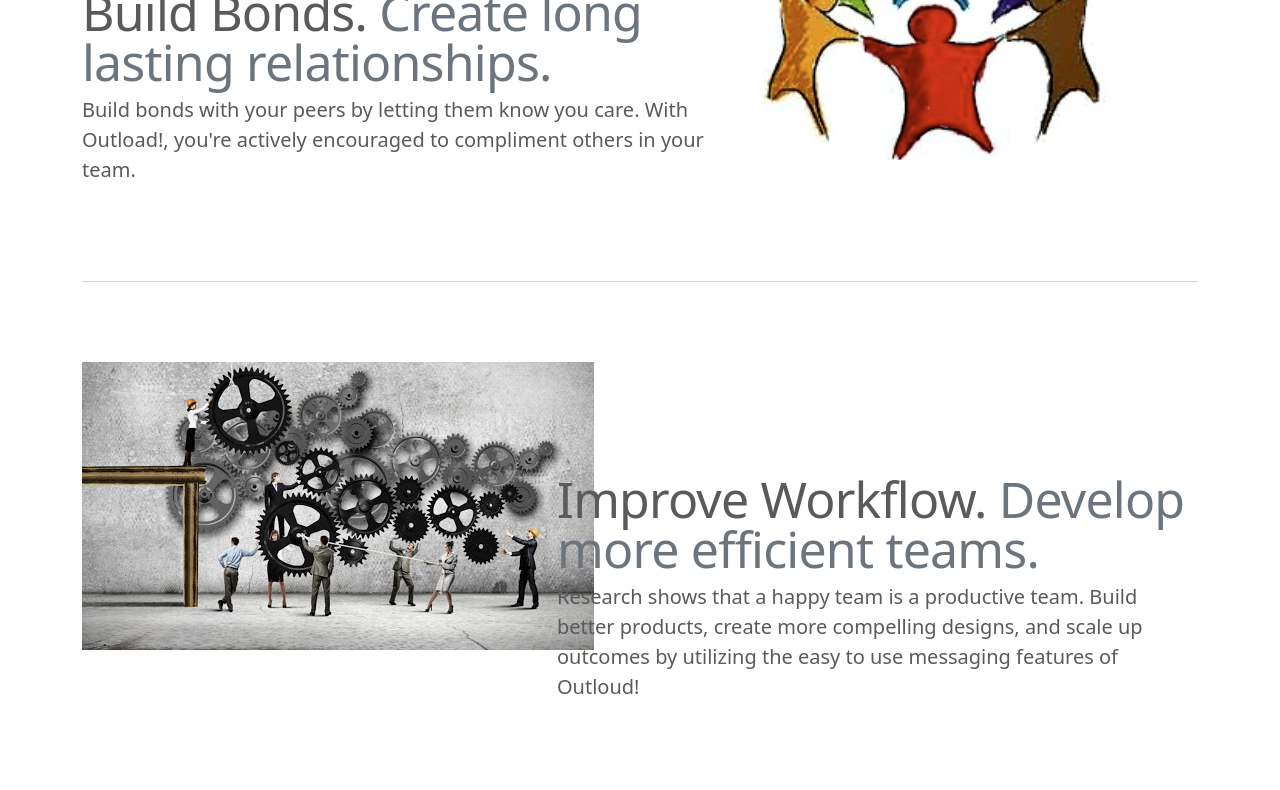
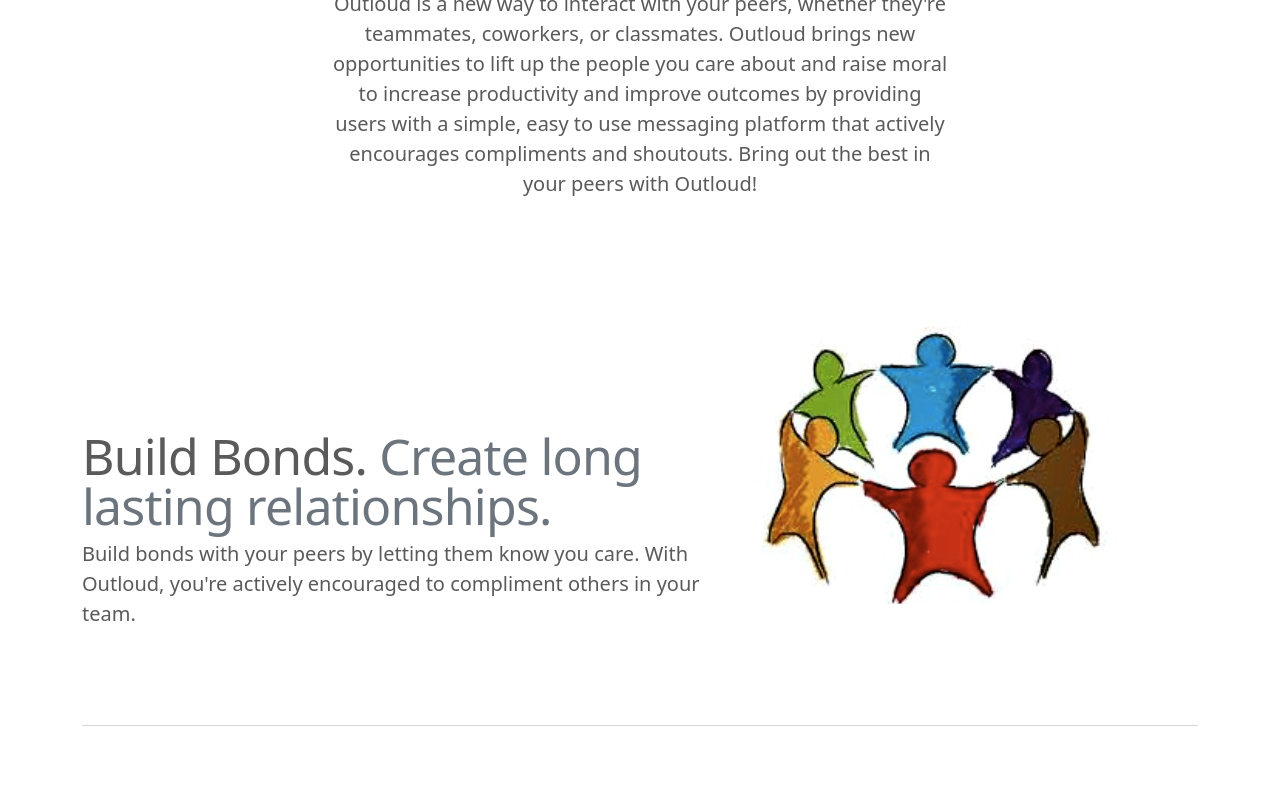
Before and after one commit to Kou-kun42/landing_page, a plain HTML site: page index.html in a window 1280 px wide. Shown: the part 749-1539 px from the top of the page. Drawn offline with nearby package versions, Linux system fonts and the light colour scheme.

Commit message:
Fixed navbar issues, added descriptions, and added hero message

```diff
--- a/index.html
+++ b/index.html
@@ -40,7 +40,7 @@
                             <li class="nav-item dropdown">
                                 <a
                                     class="nav-link dropdown-toggle"
-                                    href="./features.html"
+                                    href="#"
                                     id="dropdown01"
                                     data-bs-toggle="dropdown"
                                     aria-expanded="false"
@@ -50,6 +50,11 @@
                                     class="dropdown-menu"
                                     aria-labelledby="navbarDropdown"
                                 >
+                                    <a
+                                        class="dropdown-item"
+                                        href="./features.html"
+                                        >Outloud Features</a
+                                    >
                                     <a
                                         class="dropdown-item"
                                         href="./features.html#direct"
@@ -173,6 +178,22 @@
                 </a>
             </div>
 
+            <div class="px-4 py-5 my-5 text-center">
+                <h1 class="display-5 fw-bold">Outloud!</h1>
+                <div class="col-lg-6 mx-auto">
+                    <p class="lead mb-4">
+                        Outloud is a new way to interact with your peers,
+                        whether they're teammates, coworkers, or classmates.
+                        Outloud brings new opportunities to lift up the people
+                        you care about and raise moral to increase productivity
+                        and improve outcomes by providing users with a simple,
+                        easy to use messaging platform that actively encourages
+                        compliments and shoutouts. Bring out the best in your
+                        peers with Outloud!
+                    </p>
+                </div>
+            </div>
+
             <div id="marketing" class="container marketing">
                 <div class="row featurette">
                     <div class="col-md-7">
@@ -184,7 +205,7 @@
                         </h2>
                         <p class="lead">
                             Build bonds with your peers by letting them know you
-                            care. With Outload!, you're actively encouraged to
+                            care. With Outloud, you're actively encouraged to
                             compliment others in your team.
                         </p>
                     </div>
@@ -206,8 +227,8 @@
                         <p class="lead">
                             Research shows that a happy team is a productive
                             team. Build better products, create more compelling
-                            designs, and scale up outcomes by utilizing the easy
-                            to use messaging features of Outloud!
+                            designs, and scale up outcomes by utilizing the
+                            simple and powerful messaging features of Outloud!
                         </p>
                     </div>
                     <div class="col-md-5 order-md-1">
```
Also changed, not shown: features.html (+7 -2 lines), getstarted.html (+8 -4 lines).
